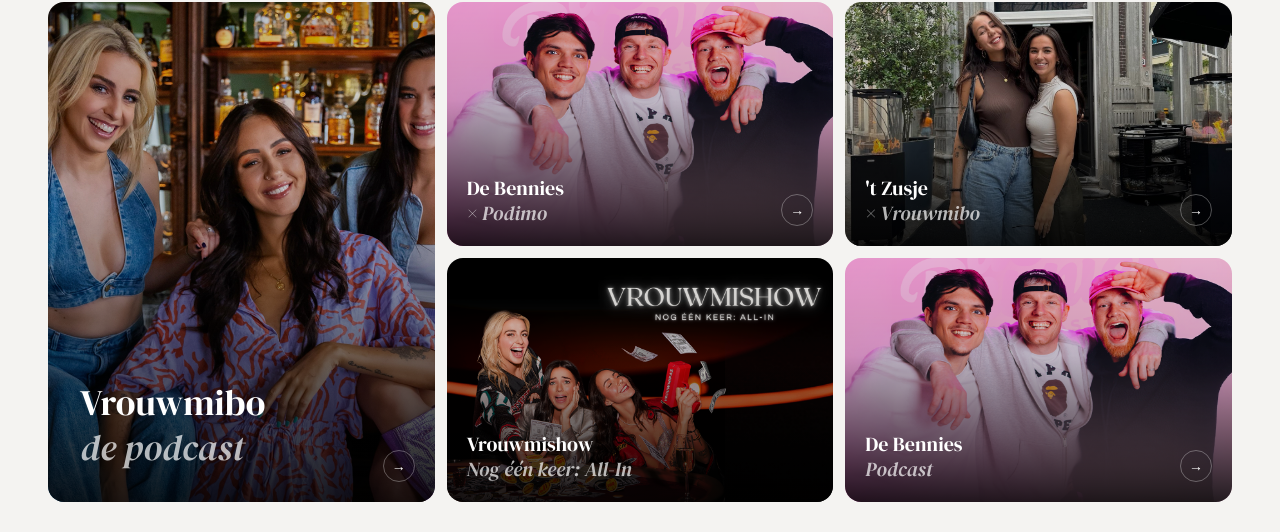
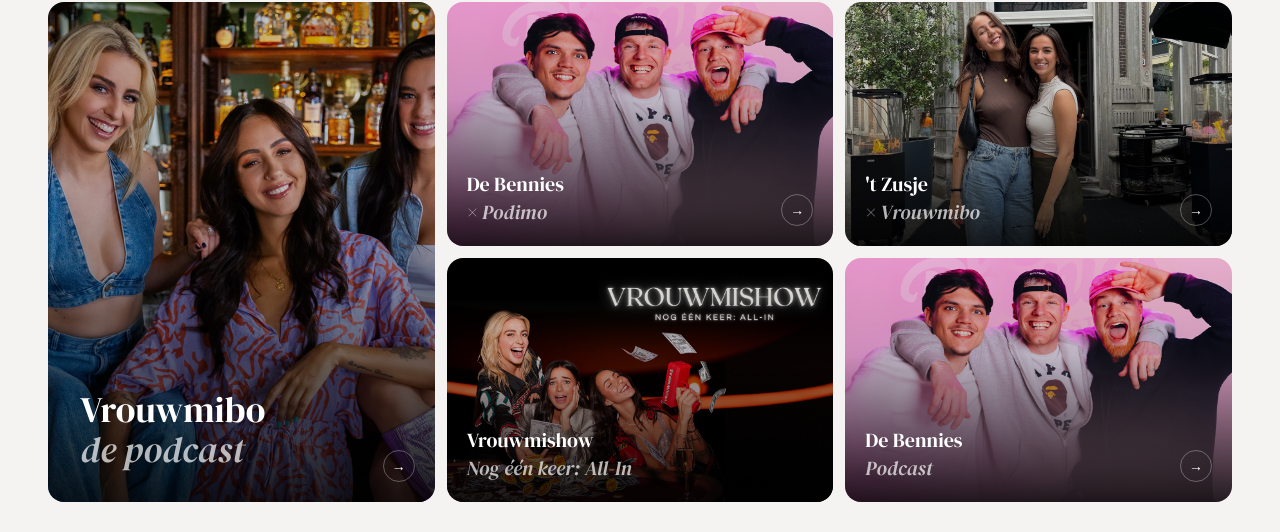
Before and after one commit to xmandysmit-tech/concess-website, a Next.js app: page / in a window 1280 px wide. Shown: the part 958-1490 px from the top of the page. Built offline with nearby package versions, Linux system fonts and the light colour scheme; a web font is replaced by a local one.

Commit message:
Homepage tiles: minder regelafstand tussen titel en ondertitel

```diff
--- a/app/components/SelectedWork.tsx
+++ b/app/components/SelectedWork.tsx
@@ -34,7 +34,8 @@
       <div className="absolute inset-0" style={{ background: "linear-gradient(to top, rgba(0,0,0,0.85) 0%, rgba(0,0,0,0.1) 60%, transparent 100%)" }} />
       <div className={`relative z-10 flex flex-col justify-end h-full ${large ? "min-h-[480px] p-8" : "min-h-[230px] p-5"}`}>
         <p
-          className={`font-serif text-white leading-tight ${large ? "text-3xl md:text-4xl" : "text-xl"}`}
+          className={`font-serif text-white ${large ? "text-3xl md:text-4xl" : "text-xl"}`}
+          style={{ lineHeight: 1.1 }}
           style={{ fontFamily: "'DM Serif Display', Georgia, serif" }}
         >
           {work.brand}
```
